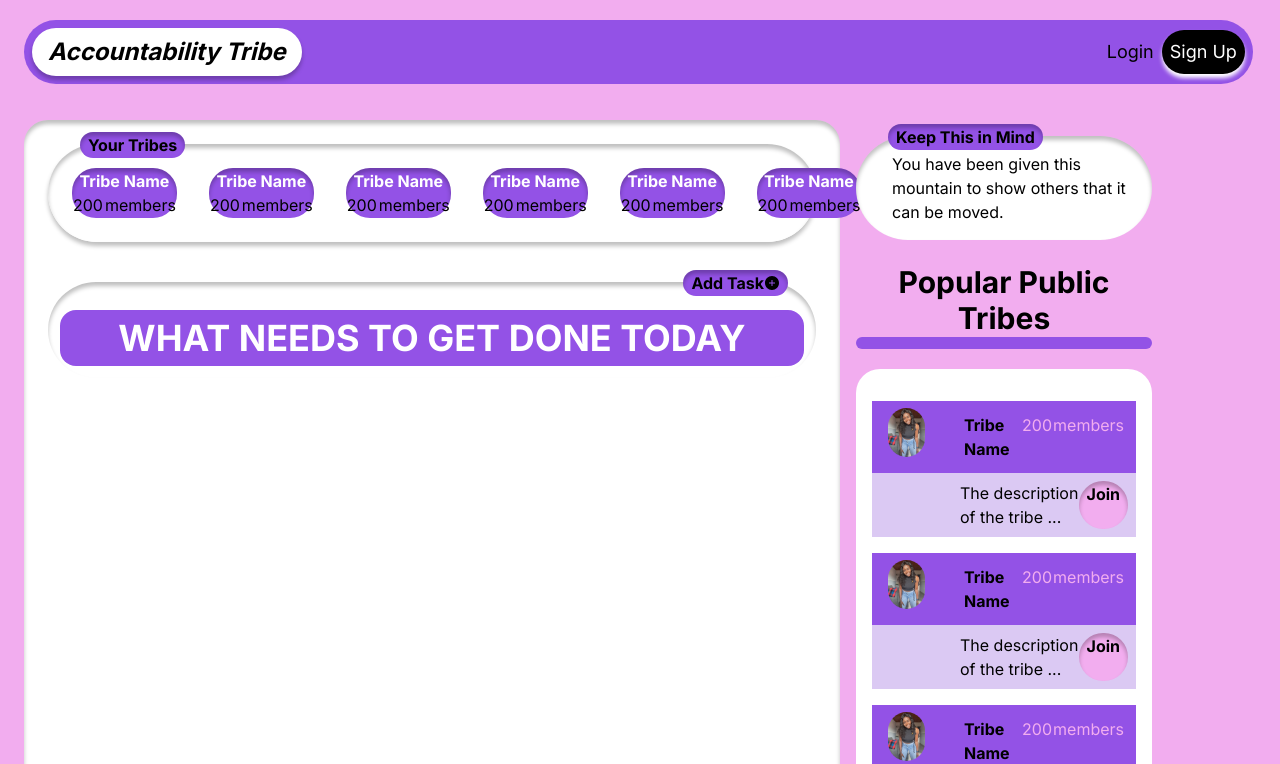
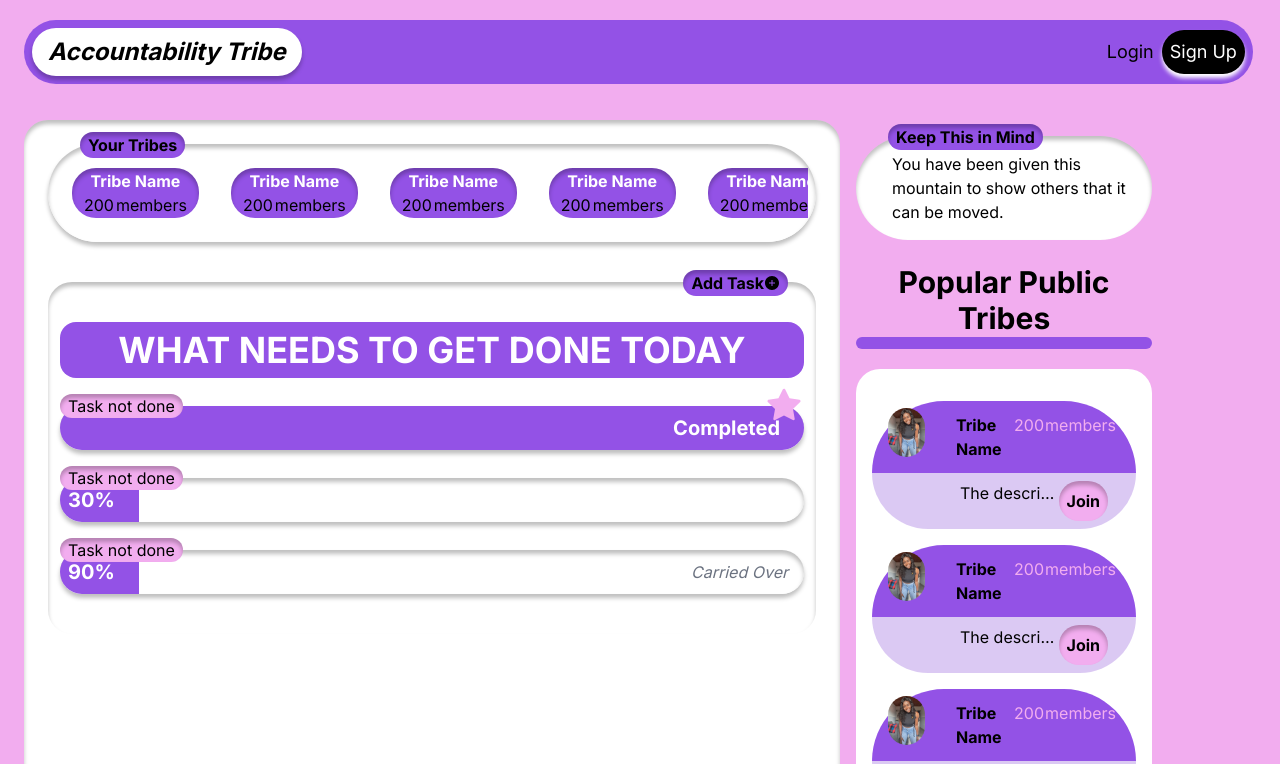
Before and after one commit to EtahJo/accountability-tribe-website, a Next.js app: page / in a window 1280 px wide. Shown: the top 764 px of the page. Built offline with nearby package versions, Linux system fonts and the light colour scheme.

Commit message:
completion level component added

```diff
--- a/package.json
+++ b/package.json
@@ -9,9 +9,11 @@
     "lint": "next lint"
   },
   "dependencies": {
+    "chart.js": "^4.4.2",
     "classnames": "^2.5.1",
     "next": "14.1.3",
     "react": "^18",
+    "react-chartjs-2": "^5.2.0",
     "react-dom": "^18",
     "react-icons": "^5.0.1"
   },
--- a/src/app/layout.tsx
+++ b/src/app/layout.tsx
@@ -21,8 +21,8 @@ export default function RootLayout({
     <html lang="en">
       <AuthProvider>
         <body className={inter.className}>
-          <div className="bg-pink ">
-            <div className="mx-4 p-2">
+          <div className="bg-pink">
+            <div className="mx-4 p-2 min-h-screen ">
               <Navbar />
               <div className="mt-28">{children}</div>
             </div>
--- a/src/components/CompletionLevel/index.tsx
+++ b/src/components/CompletionLevel/index.tsx
@@ -1,18 +1,51 @@
 import React from 'react';
 import { CompletionLeveltype } from '@/types/types';
+import classNames from 'classnames';
+import { AiFillStar } from 'react-icons/ai';
 
 const CompletionLevel = ({
   completionStatement,
   percentage,
-  message,
+  title,
   completed,
   carriedOver,
+  unCompleted,
 }: CompletionLeveltype) => {
   return (
-    <div className="bg-white rounded-full">
-      <p className="absolute bg-pink rounded-full shadow-buttonInner">
-        {message}
-      </p>
+    <div className="bg-white rounded-full shadow-3xl my-7 ">
+      <div className="bg-white rounded-full shadow-buttonInner w-full relative flex justify-between">
+        <p className="absolute bg-pink rounded-full shadow-buttonInner -top-3 px-2">
+          {title}
+        </p>
+        <div
+          className={classNames(
+            {
+              ['w-[' + percentage + '%] rounded-l-full']: unCompleted,
+              ['w-full rounded-full']: completed,
+            },
+            'bg-purple'
+          )}
+        >
+          <p className="text-end text-white font-bold p-2 text-xl mr-4">
+            {completed ? 'Completed' : percentage + '%'}
+          </p>
+        </div>
+        {carriedOver && (
+          <p className="text-gray-500 italic place-content-center mr-4">
+            Carried Over
+          </p>
+        )}
+        {completed && (
+          <div className="absolute -top-5 right-0 ">
+            <AiFillStar
+              size={40}
+              style={{
+                color: '#F2ADEF',
+              }}
+            />
+          </div>
+        )}
+      </div>
     </div>
   );
 };
--- a/src/components/HomePage/HomeLoggedIn.tsx
+++ b/src/components/HomePage/HomeLoggedIn.tsx
@@ -15,7 +15,7 @@ const HomeLoggedIn = () => {
             <div className="absolute -top-3 left-8">
               <SectionHeader name="Your Tribes" />
             </div>
-            <div className="flex">
+            <div className="flex overflow-scroll bg-blend-overlay">
               <TribeSnippet name="Tribe Name" members={200} />
               <TribeSnippet name="Tribe Name" members={200} />
               <TribeSnippet name="Tribe Name" members={200} />
@@ -26,16 +26,29 @@ const HomeLoggedIn = () => {
             </div>
           </div>
         </div>
-        <div className="relative bg-white rounded-full shadow-buttonInner p-3 mt-10">
+        <div className="relative bg-white rounded-3xl shadow-buttonInner p-3 mt-10">
           <div className="absolute -top-3 right-7">
             <SectionHeader name="Add Task" icon={<AiFillPlusCircle />} />
           </div>
-          <div className="bg-purple rounded-2xl p-2 mt-4">
+          <div className="bg-purple rounded-2xl p-2 my-7">
             <p className="text-white font-bold uppercase text-4xl text-center">
               What needs to get done today
             </p>
           </div>
-          <CompletionLevel />
+          <div>
+            <CompletionLevel percentage={100} title="Task not done" completed />
+            <CompletionLevel
+              percentage={30}
+              title="Task not done"
+              unCompleted
+            />
+            <CompletionLevel
+              percentage={90}
+              title="Task not done"
+              unCompleted
+              carriedOver
+            />
+          </div>
         </div>
       </div>
       <div className="col-start-9 col-end-12 mt-4">
@@ -59,7 +72,7 @@ const HomeLoggedIn = () => {
             <TribeSnippetTwo
               tribeName="Tribe Name"
               members={200}
-              description="The description of the tribe ..."
+              description="The description of the tribe, i want to check if ellipsis is working well"
               link="/"
               profileImage={Profile}
             />
--- a/src/components/Tribe/TribeSnippet/index.tsx
+++ b/src/components/Tribe/TribeSnippet/index.tsx
@@ -3,7 +3,7 @@ import { TribeSnippetType } from '@/types/types';
 
 const TribeSnippet = ({ name, members }: TribeSnippetType) => {
   return (
-    <div className="bg-purple rounded-3xl m-4 w-4/12  place-items-center shadow-buttonInner p-px">
+    <div className="bg-purple rounded-3xl m-4 w-4/12  place-items-center shadow-buttonInner py-px px-3">
       {' '}
       <p className="text-center text-white font-bold">{name}</p>
       <span className="flex justify-center gap-0.5">
--- a/src/components/Tribe/TribeSnippetTwo/index.tsx
+++ b/src/components/Tribe/TribeSnippetTwo/index.tsx
@@ -21,17 +21,17 @@ const TribeSnippetTwo = ({
         sizes="50vw"
       />
 
-      <div className="bg-purple flex justify-between p-3 rounded-xt-full">
-        <p className="font-bold ml-20">{tribeName}</p>
+      <div className="bg-purple flex justify-between px-5 py-3 rounded-t-full">
+        <p className="font-bold ml-16">{tribeName}</p>
         <span className="flex text-pink gap-px">
           <p>{members}</p>
           <p>members</p>
         </span>
       </div>
-      <div className="bg-[rgba(137,77,214,0.3)] flex justify-between p-2">
-        <p className="ml-20">{description}</p>
+      <div className="bg-[rgba(137,77,214,0.3)] flex justify-between p-2 rounded-b-full">
+        <p className="ml-20 w-6/12 truncate">{description}</p>
         <Link
-          className="bg-pink rounded-full shadow-buttonInner px-2 py-px text-center font-bold "
+          className="bg-pink rounded-full shadow-buttonInner px-2 py-px text-center font-bold h-10 place-content-center mr-5"
           href={link}
         >
           Join
--- a/src/types/types.ts
+++ b/src/types/types.ts
@@ -31,9 +31,10 @@ export type TribeSnippetTwoType = {
   link: string;
 };
 export type CompletionLeveltype = {
-  completionStatement: string;
+  completionStatement?: string;
   percentage: number;
-  message?: string;
+  title: string;
   completed?: boolean;
   carriedOver?: boolean;
+  unCompleted?: boolean;
 };
```
Also changed, not shown: 1 other file (tests, documents, lock files or other folders).
